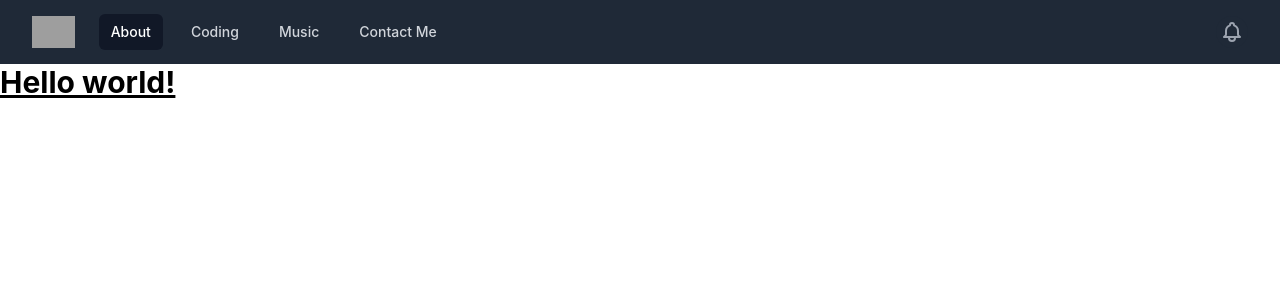
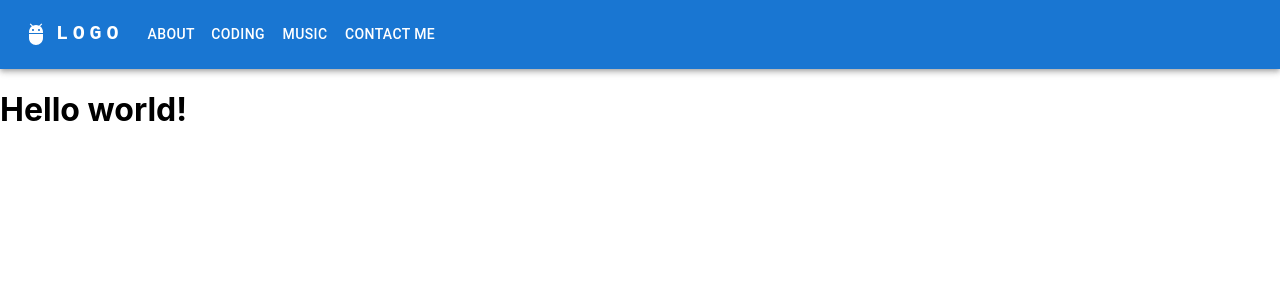
Before and after one commit to yuchida522/personal-site, a Next.js app: page / in a window 1280 px wide. Shown: the top 300 px of the page. Built offline with nearby package versions, Linux system fonts and the light colour scheme; grey boxes are pictures that could not be loaded.

Commit message:
changed to material ui, add nav bar to all pages

```diff
--- a/components/navbar.js
+++ b/components/navbar.js
@@ -1,103 +1,153 @@
-/* This example requires Tailwind CSS v2.0+ */
-import { Fragment } from 'react'
-import { Disclosure, Menu, Transition } from '@headlessui/react'
-import { BellIcon, MenuIcon, XIcon } from '@heroicons/react/outline'
+import React from 'react'
+import AppBar from '@mui/material/AppBar';
+import Box from '@mui/material/Box';
+import Toolbar from '@mui/material/Toolbar';
+import IconButton from '@mui/material/IconButton';
+import Typography from '@mui/material/Typography';
+import Menu from '@mui/material/Menu';
+import MenuIcon from '@mui/icons-material/Menu';
+import Container from '@mui/material/Container';
+import Avatar from '@mui/material/Avatar';
+import Button from '@mui/material/Button';
+import Tooltip from '@mui/material/Tooltip';
+import MenuItem from '@mui/material/MenuItem';
+import AdbIcon from '@mui/icons-material/Adb';
 
-const navigation = [
-  { name: 'About', href: '#', current: true },
-  { name: 'Coding', href: '#', current: false },
-  { name: 'Music', href: '#', current: false },
-  { name: 'Contact Me', href: '#', current: false },
-]
+const pages = ['About', 'Coding', 'Music', 'Contact Me'];
 
-function classNames(...classes) {
-  return classes.filter(Boolean).join(' ')
-}
+const ResponsiveAppBar = () => {
+  const [anchorElNav, setAnchorElNav] = React.useState(null);
+  const [anchorElUser, setAnchorElUser] = React.useState(null);
 
-export default function Navbar() {
+  const handleOpenNavMenu = (event) => {
+    setAnchorElNav(event.currentTarget);
+  };
+
+  const handleCloseNavMenu = () => {
+    setAnchorElNav(null);
+  };
+
+  const handleCloseUserMenu = () => {
+    setAnchorElUser(null);
+  };
+
   return (
-    <Disclosure as="nav" className="bg-gray-800">
-      {({ open }) => (
-        <>
-          <div className="max-w-7xl mx-auto px-2 sm:px-6 lg:px-8">
-            <div className="relative flex items-center justify-between h-16">
-              <div className="absolute inset-y-0 left-0 flex items-center sm:hidden">
-                {/* Mobile menu button*/}
-                <Disclosure.Button className="inline-flex items-center justify-center p-2 rounded-md text-gray-400 hover:text-white hover:bg-gray-700 focus:outline-none focus:ring-2 focus:ring-inset focus:ring-white">
-                  <span className="sr-only">Open main menu</span>
-                  {open ? (
-                    <XIcon className="block h-6 w-6" aria-hidden="true" />
-                  ) : (
-                    <MenuIcon className="block h-6 w-6" aria-hidden="true" />
-                  )}
-                </Disclosure.Button>
-              </div>
-              <div className="flex-1 flex items-center justify-center sm:items-stretch sm:justify-start">
-                <div className="flex-shrink-0 flex items-center">
-                  <img
-                    className="block lg:hidden h-8 w-auto"
-                    src="https://tailwindui.com/img/logos/workflow-mark-indigo-500.svg"
-                    alt="Workflow"
-                  />
-                  <img
-                    className="hidden lg:block h-8 w-auto"
-                    src="https://tailwindui.com/img/logos/workflow-logo-indigo-500-mark-white-text.svg"
-                    alt="Workflow"
-                  />
-                </div>
-                <div className="hidden sm:block sm:ml-6">
-                  <div className="flex space-x-4">
-                    {navigation.map((item) => (
-                      <a
-                        key={item.name}
-                        href={item.href}
-                        className={classNames(
-                          item.current ? 'bg-gray-900 text-white' : 'text-gray-300 hover:bg-gray-700 hover:text-white',
-                          'px-3 py-2 rounded-md text-sm font-medium'
-                        )}
-                        aria-current={item.current ? 'page' : undefined}
-                      >
-                        {item.name}
-                      </a>
-                    ))}
-                  </div>
-                </div>
-              </div>
-              <div className="absolute inset-y-0 right-0 flex items-center pr-2 sm:static sm:inset-auto sm:ml-6 sm:pr-0">
-                <button
-                  type="button"
-                  className="bg-gray-800 p-1 rounded-full text-gray-400 hover:text-white focus:outline-none focus:ring-2 focus:ring-offset-2 focus:ring-offset-gray-800 focus:ring-white"
-                >
-                  <span className="sr-only">View notifications</span>
-                  <BellIcon className="h-6 w-6" aria-hidden="true" />
-                </button>
+    <AppBar position="static">
+      <Container maxWidth="xl">
+        <Toolbar disableGutters>
+          <AdbIcon sx={{ display: { xs: 'none', md: 'flex' }, mr: 1 }} />
+          <Typography
+            variant="h6"
+            noWrap
+            component="a"
+            href="/"
+            sx={{
+              mr: 2,
+              display: { xs: 'none', md: 'flex' },
+              fontFamily: 'monospace',
+              fontWeight: 700,
+              letterSpacing: '.3rem',
+              color: 'inherit',
+              textDecoration: 'none',
+            }}
+          >
+            LOGO
+          </Typography>
 
-                {/* Profile dropdown */}
+          <Box sx={{ flexGrow: 1, display: { xs: 'flex', md: 'none' } }}>
+            <IconButton
+              size="large"
+              aria-label="account of current user"
+              aria-controls="menu-appbar"
+              aria-haspopup="true"
+              onClick={handleOpenNavMenu}
+              color="inherit"
+            >
+              <MenuIcon />
+            </IconButton>
+            <Menu
+              id="menu-appbar"
+              anchorEl={anchorElNav}
+              anchorOrigin={{
+                vertical: 'bottom',
+                horizontal: 'left',
+              }}
+              keepMounted
+              transformOrigin={{
+                vertical: 'top',
+                horizontal: 'left',
+              }}
+              open={Boolean(anchorElNav)}
+              onClose={handleCloseNavMenu}
+              sx={{
+                display: { xs: 'block', md: 'none' },
+              }}
+            >
+              {pages.map((page) => (
+                <MenuItem key={page} onClick={handleCloseNavMenu}>
+                  <Typography textAlign="center">{page}</Typography>
+                </MenuItem>
+              ))}
+            </Menu>
+          </Box>
+          <AdbIcon sx={{ display: { xs: 'flex', md: 'none' }, mr: 1 }} />
+          <Typography
+            variant="h5"
+            noWrap
+            component="a"
+            href=""
+            sx={{
+              mr: 2,
+              display: { xs: 'flex', md: 'none' },
+              flexGrow: 1,
+              fontFamily: 'monospace',
+              fontWeight: 700,
+              letterSpacing: '.3rem',
+              color: 'inherit',
+              textDecoration: 'none',
+            }}
+          >
+            LOGO
+          </Typography>
+          <Box sx={{ flexGrow: 1, display: { xs: 'none', md: 'flex' } }}>
+            {pages.map((page) => (
+              <Button
+                key={page}
+                onClick={handleCloseNavMenu}
+                sx={{ my: 2, color: 'white', display: 'block' }}
+              >
+                {page}
+              </Button>
+            ))}
+          </Box>
 
-              </div>
-            </div>
-          </div>
-
-          <Disclosure.Panel className="sm:hidden">
-            <div className="px-2 pt-2 pb-3 space-y-1">
-              {navigation.map((item) => (
-                <Disclosure.Button
-                  key={item.name}
-                  as="a"
-                  href={item.href}
-                  className={classNames(
-                    item.current ? 'bg-gray-900 text-white' : 'text-gray-300 hover:bg-gray-700 hover:text-white',
-                    'block px-3 py-2 rounded-md text-base font-medium'
-                  )}
-                  aria-current={item.current ? 'page' : undefined}
-                >
-                  {item.name}
-                </Disclosure.Button>
-              ))}
-            </div>
-          </Disclosure.Panel>
-        </>
-      )}
-    </Disclosure>
-  )
-}
+          {/* <Box sx={{ flexGrow: 0 }}>
+            <Tooltip title="Open settings">
+              <IconButton onClick={handleOpenUserMenu} sx={{ p: 0 }}>
+                <Avatar alt="Remy Sharp" src="/static/images/avatar/2.jpg" />
+              </IconButton>
+            </Tooltip>
+            <Menu
+              sx={{ mt: '45px' }}
+              id="menu-appbar"
+              anchorEl={anchorElUser}
+              anchorOrigin={{
+                vertical: 'top',
+                horizontal: 'right',
+              }}
+              keepMounted
+              transformOrigin={{
+                vertical: 'top',
+                horizontal: 'right',
+              }}
+              open={Boolean(anchorElUser)}
+              onClose={handleCloseUserMenu}
+            > */}
+            {/* </Menu> */}
+          {/* </Box> */}
+        </Toolbar>
+      </Container>
+    </AppBar>
+  );
+};
+export default ResponsiveAppBar;
--- a/pages/_app.js
+++ b/pages/_app.js
@@ -1,7 +1,13 @@
 import '../styles/globals.css'
+import Navbar from '../components/navbar'
 
 function MyApp({ Component, pageProps }) {
-  return <Component {...pageProps} />
+  return (
+   <>
+    <Navbar/>
+    <Component {...pageProps}/>
+  </>
+  )
 }
 
 export default MyApp
--- a/pages/index.js
+++ b/pages/index.js
@@ -6,7 +6,6 @@
 export default function Home() {
   return (
     <div>
-      <Navbar></Navbar>
       <h1 className="text-3xl font-bold underline">
       Hello world!
     </h1>
--- a/postcss.config.js
+++ /dev/null
@@ -1,6 +0,0 @@
-module.exports = {
-  plugins: {
-    tailwindcss: {},
-    autoprefixer: {},
-  },
-}
--- a/styles/globals.css
+++ b/styles/globals.css
@@ -1,6 +1,4 @@
-@tailwind base;
-@tailwind components;
-@tailwind utilities;
+
 
 html,
 body {
--- a/tailwind.config.js
+++ /dev/null
@@ -1,10 +0,0 @@
-module.exports = {
-  content: [
-    "./pages/**/*.{js,ts,jsx,tsx}",
-    "./components/**/*.{js,ts,jsx,tsx}",
-  ],
-  theme: {
-    extend: {},
-  },
-  plugins: [],
-}
```
Also changed, not shown: package.json (+5 -3 lines), pages/coding.js (renamed from pages/coding-projects.js), 1 other file (tests, documents, lock files or other folders).
